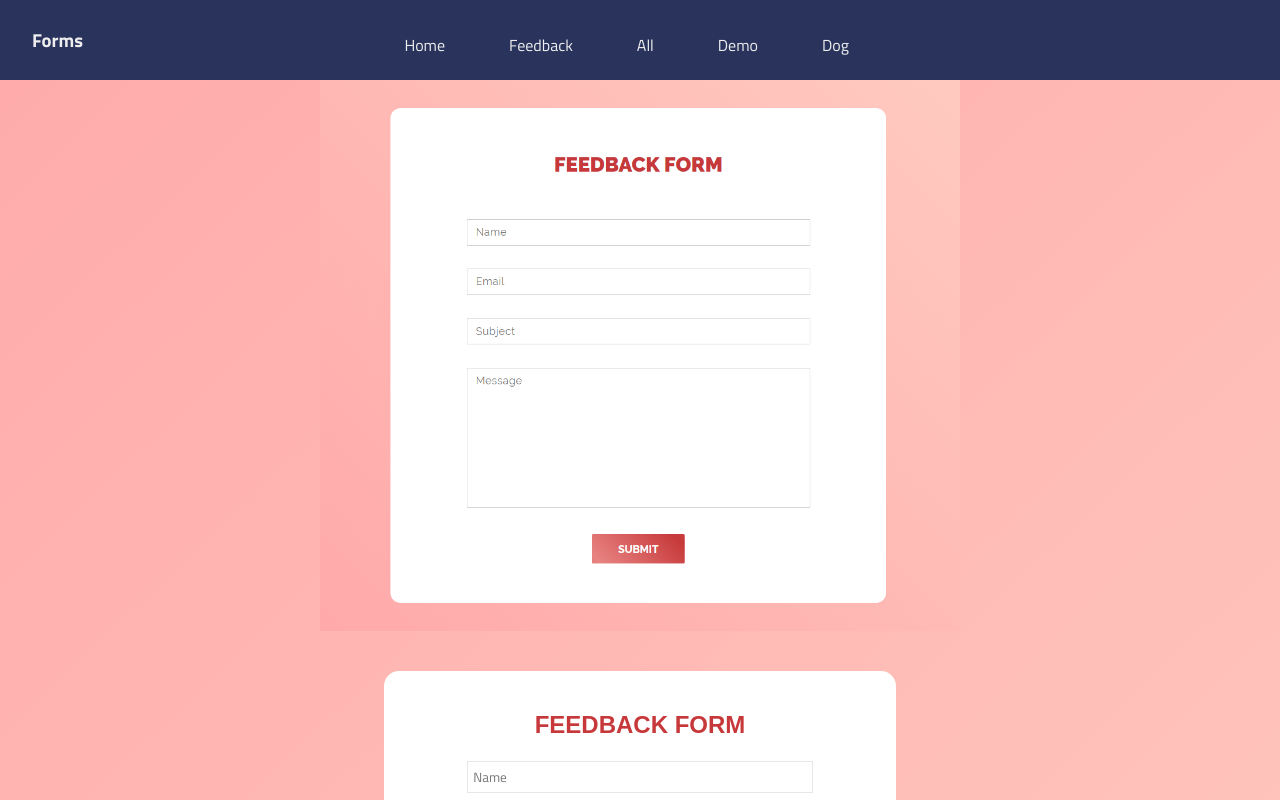
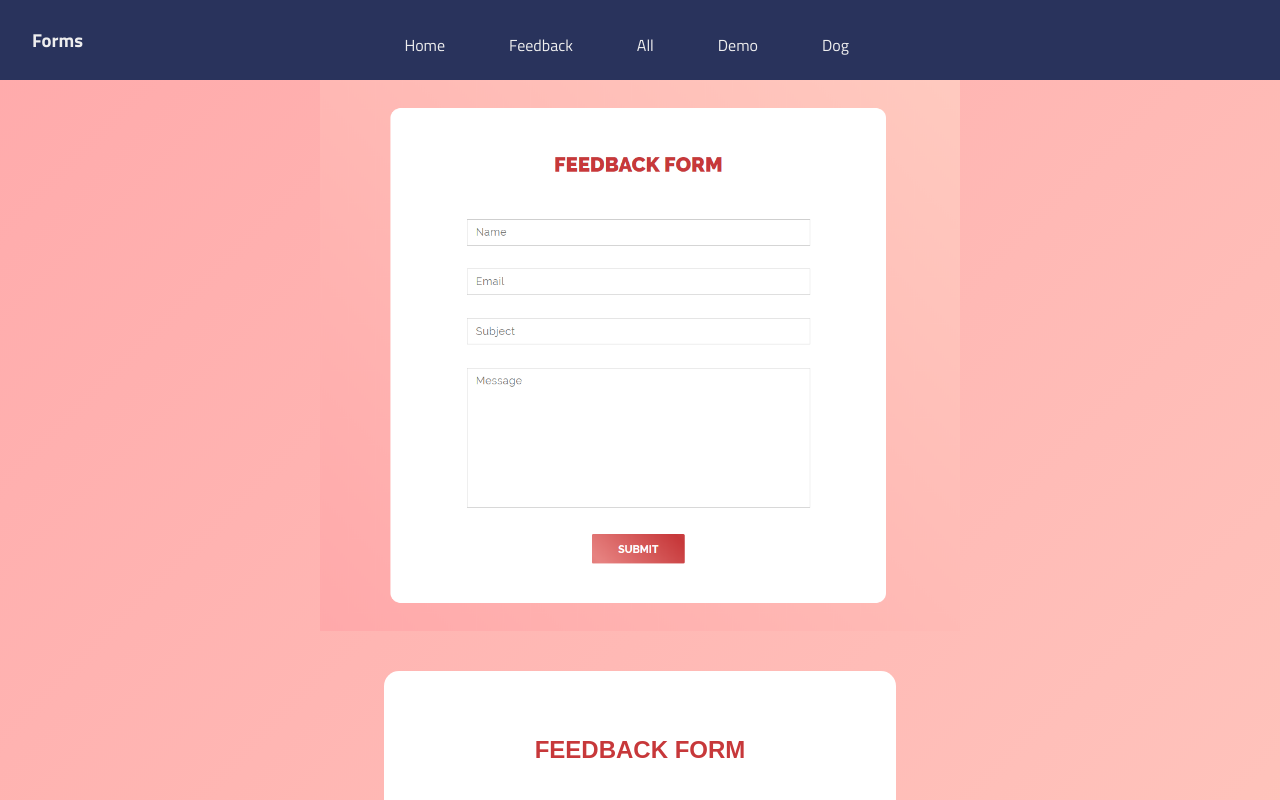
Before and after one commit to eleanor-tosh/form-practice, a React (Create React App) app: page /Feedback in a window 1280 px wide. Shown: the top 800 px of the page. Built offline with nearby package versions, Linux system fonts and the light colour scheme.

Commit message:
adjust h2 padding

```diff
--- a/src/styles/feedback.css
+++ b/src/styles/feedback.css
@@ -7,6 +7,7 @@ h2{
   font-weight: bold;
   color: #c7383a;
   font-family: arial;
+  padding: 25px
 }
 
 .form-pg{
```
